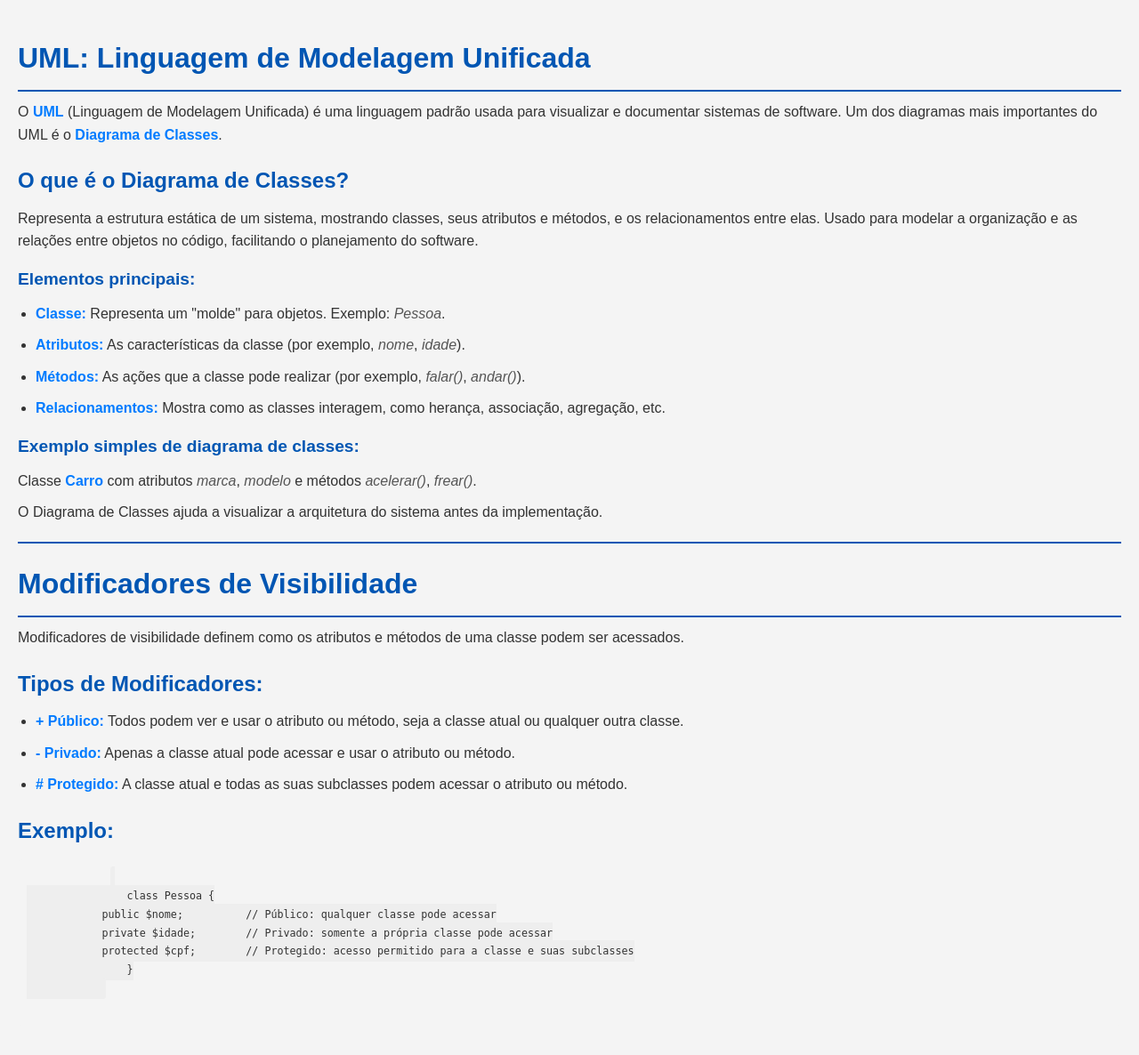
After one commit to nayarakarinearaujo/CursoEmVideo-PHP, a PHP site: page /Aula003Poo/index.php in a window 1280 px wide. The commit adds this page. Shown: the whole page at 89% size. Run offline with PHP 8.4, Linux system fonts and the light colour scheme.

Commit message:
Aula 003 POO

```diff
--- /dev/null
+++ b/CursoPooPhp/Aula003Poo/index.php
@@ -0,0 +1,152 @@
+<!DOCTYPE html>
+<html lang="pt-br">
+
+<head>
+    <meta charset="UTF-8">
+    <meta name="viewport" content="width=device-width, initial-scale=1.0">
+    <title>Visibilidade</title>
+
+    <style>
+        body {
+            font-family: Arial, sans-serif;
+            line-height: 1.6;
+            margin: 0;
+            padding: 0;
+            background-color: #f4f4f4;
+            color: #333;
+        }
+
+        main {
+            padding: 10px;
+            margin: 10px;
+        }
+
+        h1,
+        h2,
+        h3 {
+            color: #0056b3;
+            margin-bottom: 10px;
+        }
+
+        h1 {
+            font-size: 2em;
+            border-bottom: 2px solid #0056b3;
+            padding-bottom: 10px;
+            margin-top: 20px;
+        }
+
+        h2 {
+            font-size: 1.5em;
+            margin-top: 20px;
+        }
+
+        h3 {
+            font-size: 1.2em;
+            margin-top: 15px;
+        }
+
+        p {
+            margin: 0 0 10px;
+            padding: 0;
+        }
+
+        ul {
+            margin: 0;
+            padding: 0 0 0 20px;
+        }
+
+        li {
+            margin-bottom: 10px;
+        }
+
+        strong {
+            color: #007bff;
+        }
+
+        em {
+            color: #555;
+        }
+
+        code {
+            background-color: #eee;
+            padding: 5px;
+            border-radius: 3px;
+            font-size: 0.9em;
+        }
+
+        hr {
+            border: 0;
+            height: 2px;
+            background: #0056b3;
+            margin: 20px 0;
+        }
+
+        pre {
+            background-color: #f4f4f4;
+            padding: 10px;
+            border-radius: 5px;
+            overflow-x: auto;
+        }
+    </style>
+</head>
+
+<body>
+    <main>
+        <section>
+            <h1>UML: Linguagem de Modelagem Unificada</h1>
+            <p>O <strong>UML</strong> (Linguagem de Modelagem Unificada) é uma linguagem padrão usada para visualizar e documentar sistemas de software. Um dos diagramas mais importantes do UML é o <strong>Diagrama de Classes</strong>.</p>
+
+            <h2>O que é o Diagrama de Classes?</h2>
+            <p>Representa a estrutura estática de um sistema, mostrando classes, seus atributos e métodos, e os relacionamentos entre elas. Usado para modelar a organização e as relações entre objetos no código, facilitando o planejamento do software.</p>
+
+            <h3>Elementos principais:</h3>
+            <ul>
+                <li><strong>Classe:</strong> Representa um "molde" para objetos. Exemplo: <em>Pessoa</em>.</li>
+                <li><strong>Atributos:</strong> As características da classe (por exemplo, <em>nome</em>, <em>idade</em>).</li>
+                <li><strong>Métodos:</strong> As ações que a classe pode realizar (por exemplo, <em>falar()</em>, <em>andar()</em>).</li>
+                <li><strong>Relacionamentos:</strong> Mostra como as classes interagem, como herança, associação, agregação, etc.</li>
+            </ul>
+
+            <h3>Exemplo simples de diagrama de classes:</h3>
+            <p>Classe <strong>Carro</strong> com atributos <em>marca</em>, <em>modelo</em> e métodos <em>acelerar()</em>, <em>frear()</em>.</p>
+
+            <p>O Diagrama de Classes ajuda a visualizar a arquitetura do sistema antes da implementação.</p>
+
+
+        </section> <!--
+       Modificadores de visibilidade:
+
+        + publico: todos podem ver e usar o atributo, a classe atual
+        e todas as outras classes.
+
+        - privado: somente a classe atual pode usar
+
+        # protejido: a classe atual e todas as suas subclasses
+
+       -->
+        <hr>
+        <section>
+            <h1>Modificadores de Visibilidade</h1>
+            <p>Modificadores de visibilidade definem como os atributos e métodos de uma classe podem ser acessados.</p>
+            <h2>Tipos de Modificadores:</h2>
+            <ul>
+                <li><strong>+ Público:</strong> Todos podem ver e usar o atributo ou método, seja a classe atual ou qualquer outra classe.</li>
+                <li><strong>- Privado:</strong> Apenas a classe atual pode acessar e usar o atributo ou método.</li>
+                <li><strong># Protegido:</strong> A classe atual e todas as suas subclasses podem acessar o atributo ou método.</li>
+            </ul>
+            <h2>Exemplo:</h2>
+            <pre>
+            <code>
+                class Pessoa {
+            public $nome;          // Público: qualquer classe pode acessar
+            private $idade;        // Privado: somente a própria classe pode acessar
+            protected $cpf;        // Protegido: acesso permitido para a classe e suas subclasses
+                }
+            </code>
+            </pre>
+        </section>
+    </main>
+
+</body>
+
+</html>
```
Also changed, not shown: CursoPooPhp/Aula002Poo/Caneta.php (+5 -2 lines).
